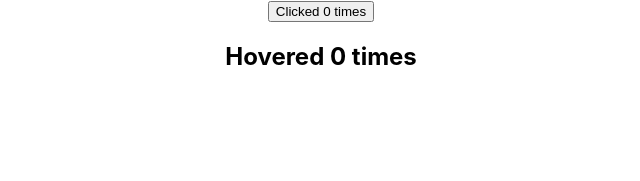
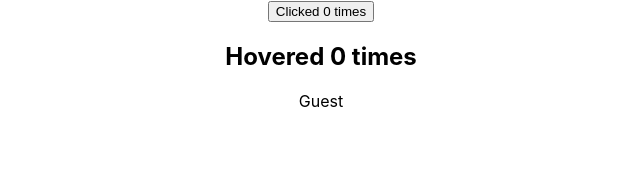
Before and after one commit to supermonk/vagrant-react-centos7, a React (Create React App) app in the folder data/react-http/: page / in a window 1280 px wide. Shown: the top 181 px of the page, without its empty margins (319-959 px from the left). Built offline with nearby package versions, Linux system fonts and the light colour scheme.

Commit message:
function

```diff
--- a/data/react-http/src/App.js
+++ b/data/react-http/src/App.js
@@ -2,6 +2,7 @@
 import './App.css';
 import ClickCounterTwo from './components/ClickCounterTwo';
 import HoverComponentTwo from './components/HoverComponentTwo';
+import User from './components/User';
 // import PureComp from './components/PureComp';
 // import ParentComp from './components/ParentComp';
 // import ClickCounter from './components/ClickCounter';
@@ -27,6 +28,10 @@
       {/* <HoverCounter></HoverCounter> */}
       <ClickCounterTwo></ClickCounterTwo>
       <HoverComponentTwo></HoverComponentTwo>
+      {/* <User name = "narendra"></User> */}
+
+      {/* reference to function */}
+      <User name={(isLoggedIn) => isLoggedIn ? 'narendra' : 'Guest'}></User>
     </div>
   );
 }
--- /dev/null
+++ b/data/react-http/src/components/User.js
@@ -0,0 +1,15 @@
+import React, { Component } from 'react'
+
+class User extends Component {
+    render() {
+        return (
+            <div>
+                {/* {this.props.name} */}
+                {/* Reference to function */}
+                {this.props.name(false)}
+            </div>
+        )
+    }
+}
+
+export default User
```
